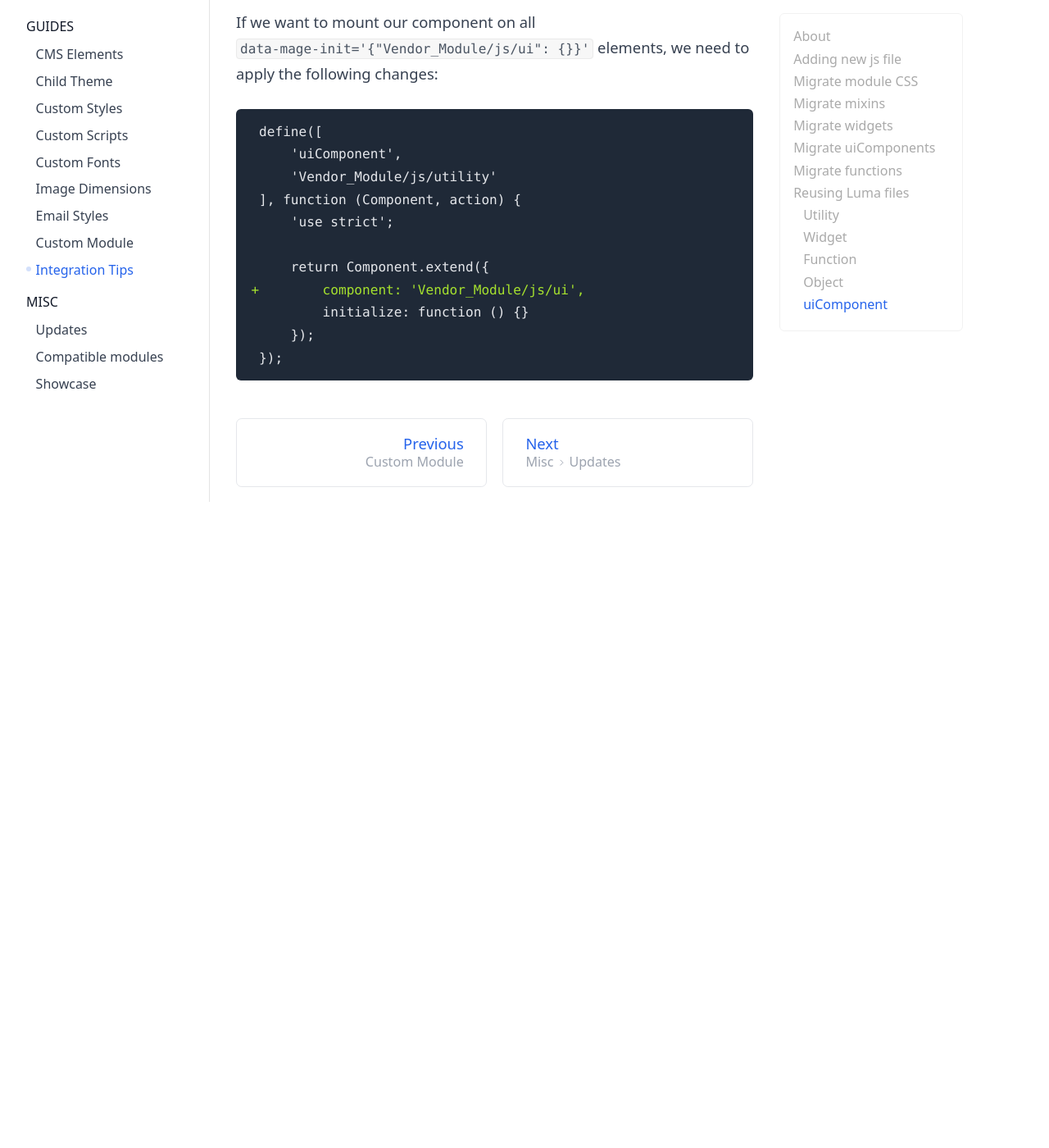
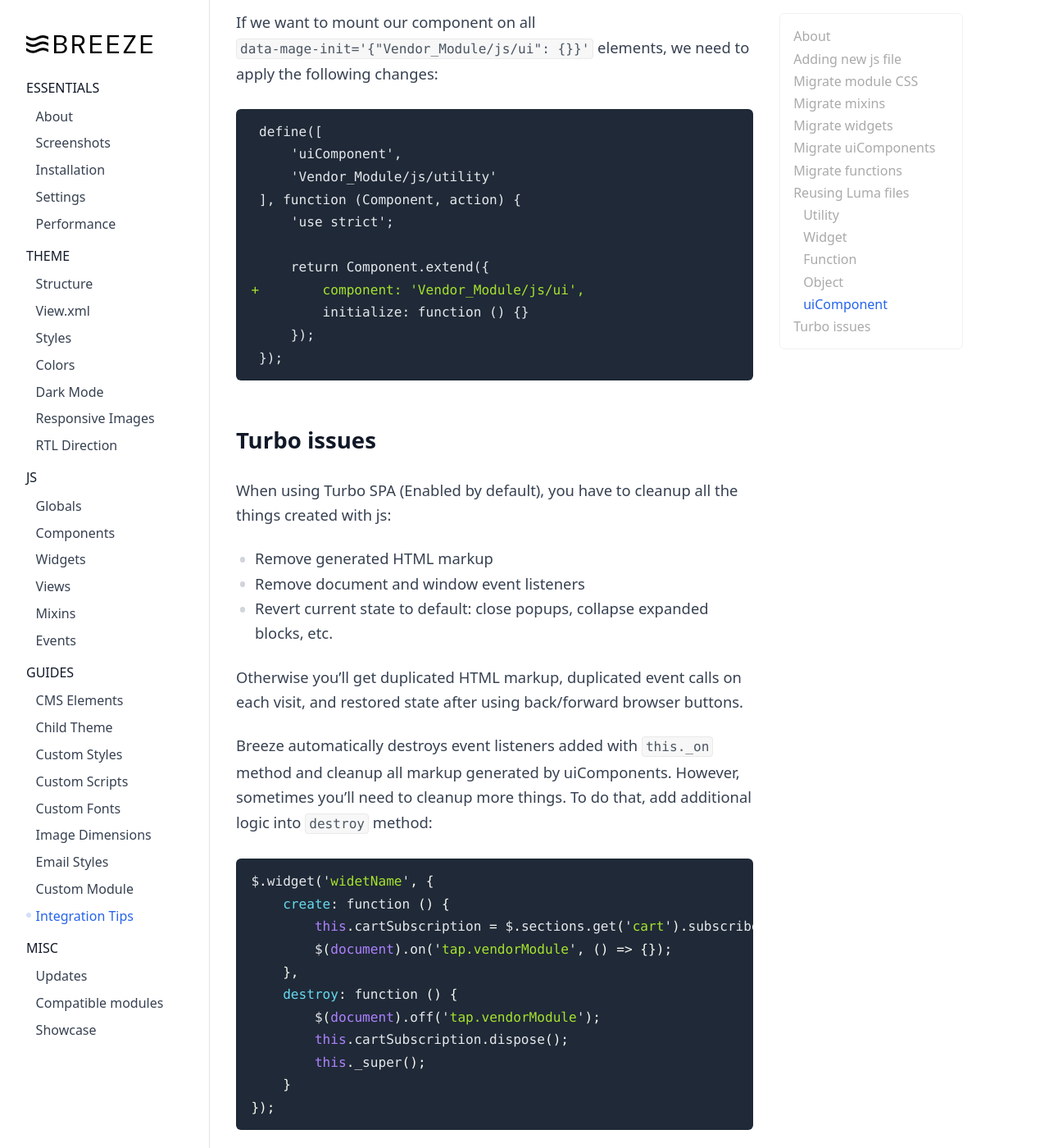
Before and after one commit to breezefront/breezefront.com, a Jekyll site: the page built from collections/_guides/integration-tips.md, in a window 1280 px wide and 1400 px high, scrolled down 9307 px. Shown: the whole window at 82% size. Built offline with Jekyll 4.4.1, drawn with Linux system fonts in a browser that asks for light colours; before the commit the page ends 9919 px from its top, so only the background shows below that.

Commit message:
Added note about turbo issues

````diff
--- a/collections/_guides/integration-tips.md
+++ b/collections/_guides/integration-tips.md
@@ -423,3 +423,33 @@ the following changes:
      });
  });
 ```
+
+## Turbo issues
+
+When using Turbo SPA (Enabled by default), you have to cleanup all the things
+created with js:
+
+ - Remove generated HTML markup
+ - Remove document and window event listeners
+ - Revert current state to default: close popups, collapse expanded blocks, etc.
+
+Otherwise you'll get duplicated HTML markup, duplicated event calls on each
+visit, and restored state after using back/forward browser buttons.
+
+Breeze automatically destroys event listeners added with `this._on` method
+and cleanup all markup generated by uiComponents. However, sometimes you'll need
+to cleanup more things. To do that, add additional logic into `destroy` method:
+
+```js
+$.widget('widetName', {
+    create: function () {
+        this.cartSubscription = $.sections.get('cart').subscribe(() => {});
+        $(document).on('tap.vendorModule', () => {});
+    },
+    destroy: function () {
+        $(document).off('tap.vendorModule');
+        this.cartSubscription.dispose();
+        this._super();
+    }
+});
+```
````
